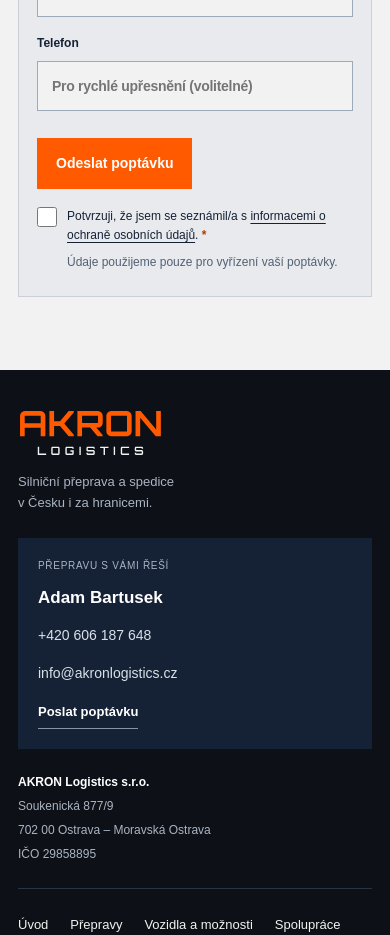
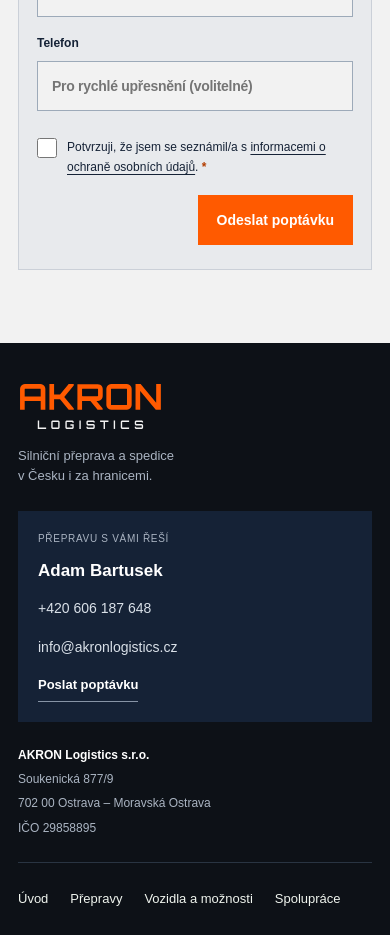
Before and after one commit to kubinsolny-design/akron-logistics-web, a Next.js app: page /spoluprace in a window 390 px wide. Shown: the part 3360-4295 px from the top of the page. Built offline with nearby package versions, Linux system fonts and the light colour scheme; no server answers; a web font is replaced by a local one.

Commit message:
Place privacy checkbox left and submit button right

```diff
--- a/app/form.css
+++ b/app/form.css
@@ -97,7 +97,6 @@
 .privacy-confirmation input:focus-visible { outline: 3px solid var(--orange); outline-offset: 3px; }
 .privacy-confirmation a { text-decoration: underline; text-underline-offset: 3px; }
 .privacy-confirmation a:hover { color: #b33d00; }
-.form-privacy > p { margin: 8px 0 0 30px; }
 
 .form-feedback {
   margin-top: 18px;
@@ -115,5 +114,5 @@
   .form-grid { grid-template-columns: 1fr; gap: 17px; margin-top: 25px; }
   .form-wide { grid-column: auto; }
   .form-action { display: block; }
-  .form-privacy { margin-top: 18px; }
+  .form-action > .button { display: flex; margin: 18px 0 0 auto; }
 }
--- a/app/inquiry-form.tsx
+++ b/app/inquiry-form.tsx
@@ -22,7 +22,7 @@
         <label><span>E-mail <span className="required-mark" aria-hidden="true">*</span></span><input required name="email" type="email" autoComplete="email" placeholder="vy@firma.cz" disabled={isPending} /></label>
         <label className="form-wide"> Telefon <input name="phone" type="tel" autoComplete="tel" placeholder="Pro rychlé upřesnění (volitelné)" disabled={isPending} /> </label>
       </div>
-      <div className="form-action"><button className="button" type="submit" disabled={isPending}>{isPending ? 'Odesílám…' : 'Odeslat poptávku'}</button><div className="form-privacy"><label className="privacy-confirmation"><input type="checkbox" name="privacyAcknowledged" value="yes" required disabled={isPending} /><span>Potvrzuji, že jsem se seznámil/a s <Link href="/ochrana-osobnich-udaju" target="_blank" rel="noopener noreferrer">informacemi o ochraně osobních údajů</Link>. <span className="required-mark" aria-hidden="true">*</span></span></label><p>Údaje použijeme pouze pro vyřízení vaší poptávky.</p></div></div>
+      <div className="form-action"><div className="form-privacy"><label className="privacy-confirmation"><input type="checkbox" name="privacyAcknowledged" value="yes" required disabled={isPending} /><span>Potvrzuji, že jsem se seznámil/a s <Link href="/ochrana-osobnich-udaju" target="_blank" rel="noopener noreferrer">informacemi o ochraně osobních údajů</Link>. <span className="required-mark" aria-hidden="true">*</span></span></label></div><button className="button" type="submit" disabled={isPending}>{isPending ? 'Odesílám…' : 'Odeslat poptávku'}</button></div>
       {state.message && <p className={`form-feedback form-feedback-${state.status}`} role="status" aria-live="polite">{state.message}</p>}
     </form>
   )
```
